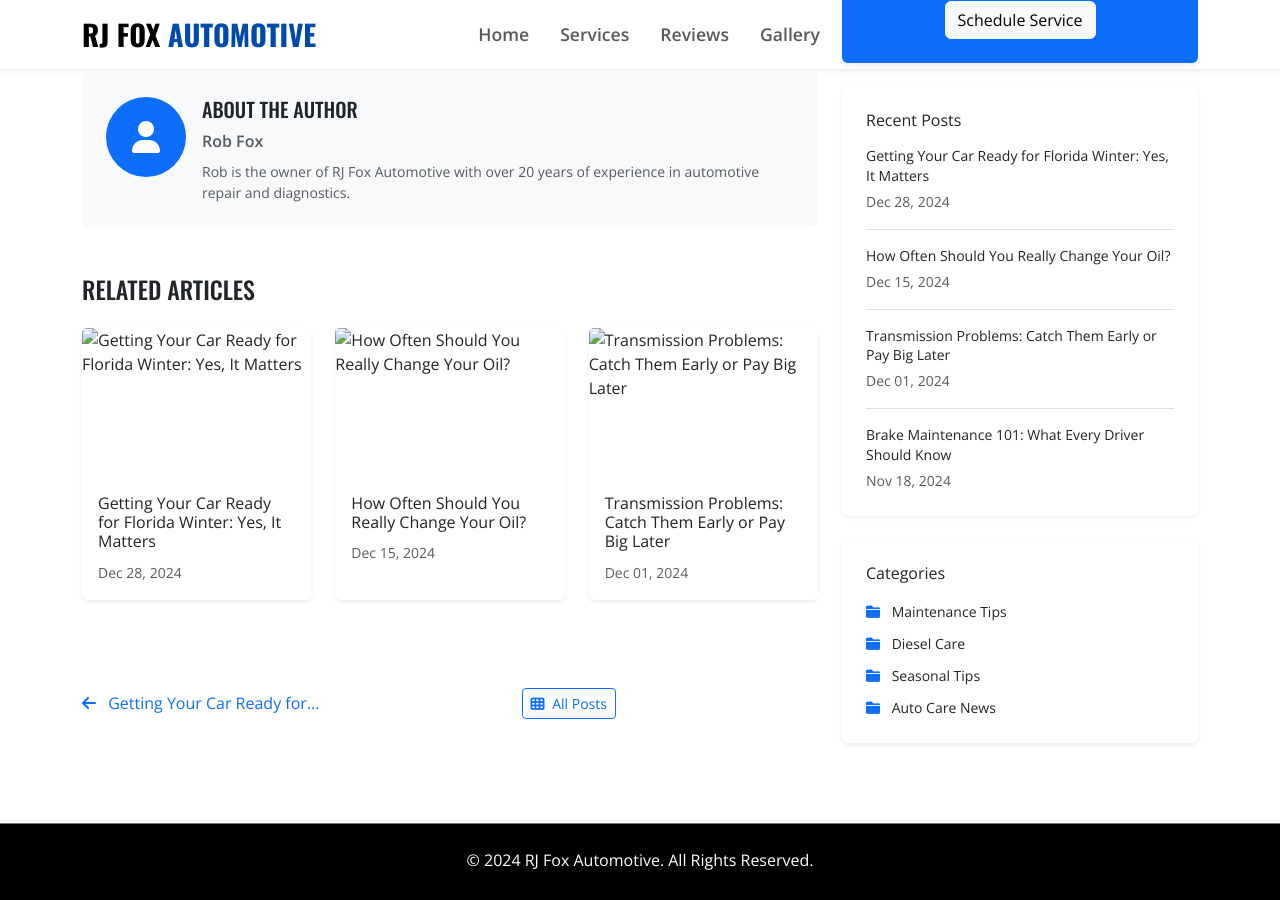
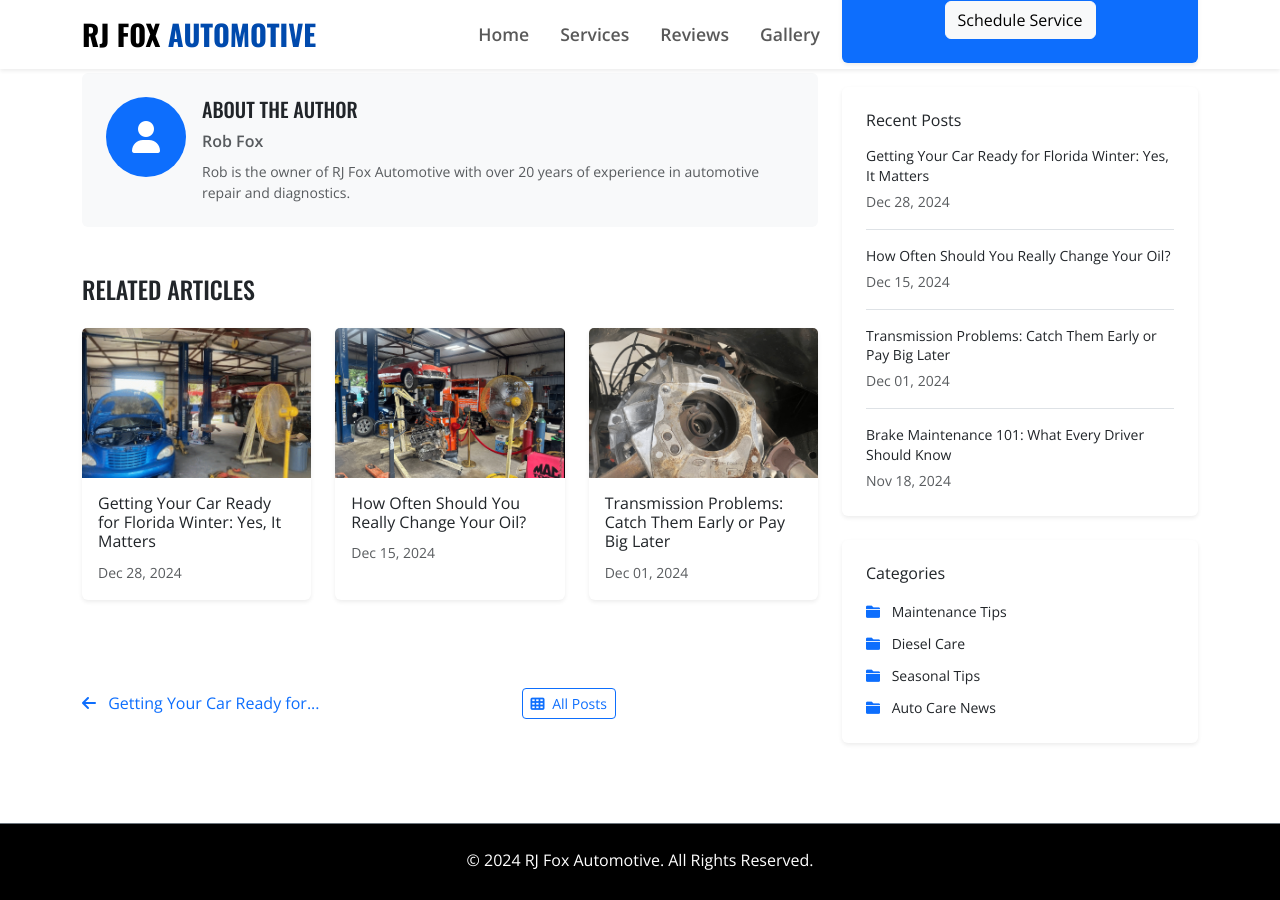
Before and after one commit to JamesBrownR/RJ-Fox-Automotive, a Jekyll site: the page built from _posts/2025-01-05-signs-your-car-needs-attention.md, in a window 1280 px wide and 900 px high, scrolled down 3939 px. Built offline with Jekyll 4.4.1, drawn with Linux system fonts in a browser that asks for light colours.

Commit message:
Update blog.html

```diff
--- a/_layouts/blog.html
+++ b/_layouts/blog.html
@@ -93,7 +93,7 @@ layout: default
                             <div class="col-md-4 mb-3">
                                 <div class="card h-100 border-0 shadow-sm">
                                     {% if post.image %}
-                                    <img src="{{ post.image }}" class="card-img-top" alt="{{ post.title }}" style="height: 150px; object-fit: cover;">
+                                    <img src="/{{ post.image }}" class="card-img-top" alt="{{ post.title }}" style="height: 150px; object-fit: cover;">
                                     {% endif %}
                                     <div class="card-body">
                                         <h6 class="card-title">
```
